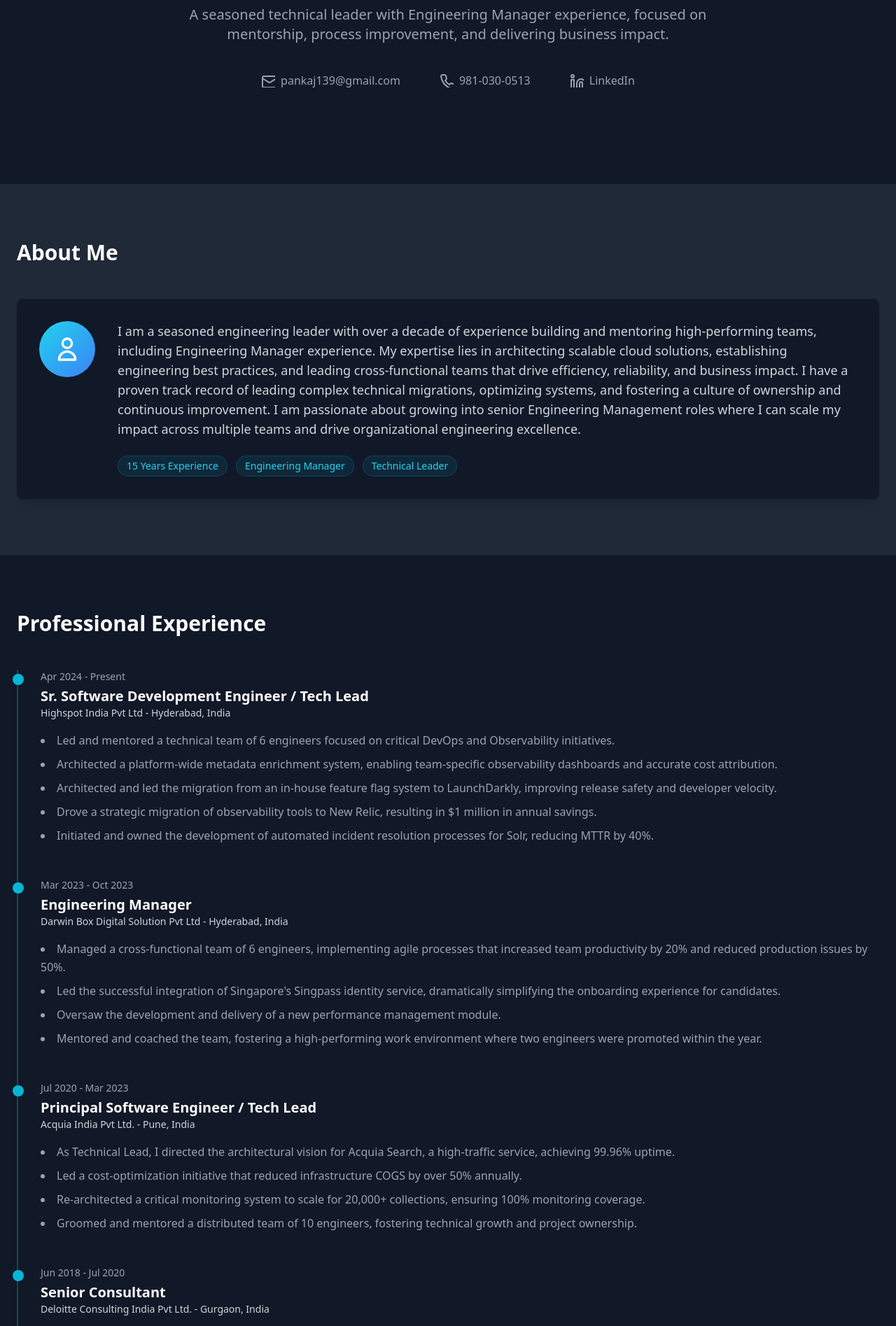
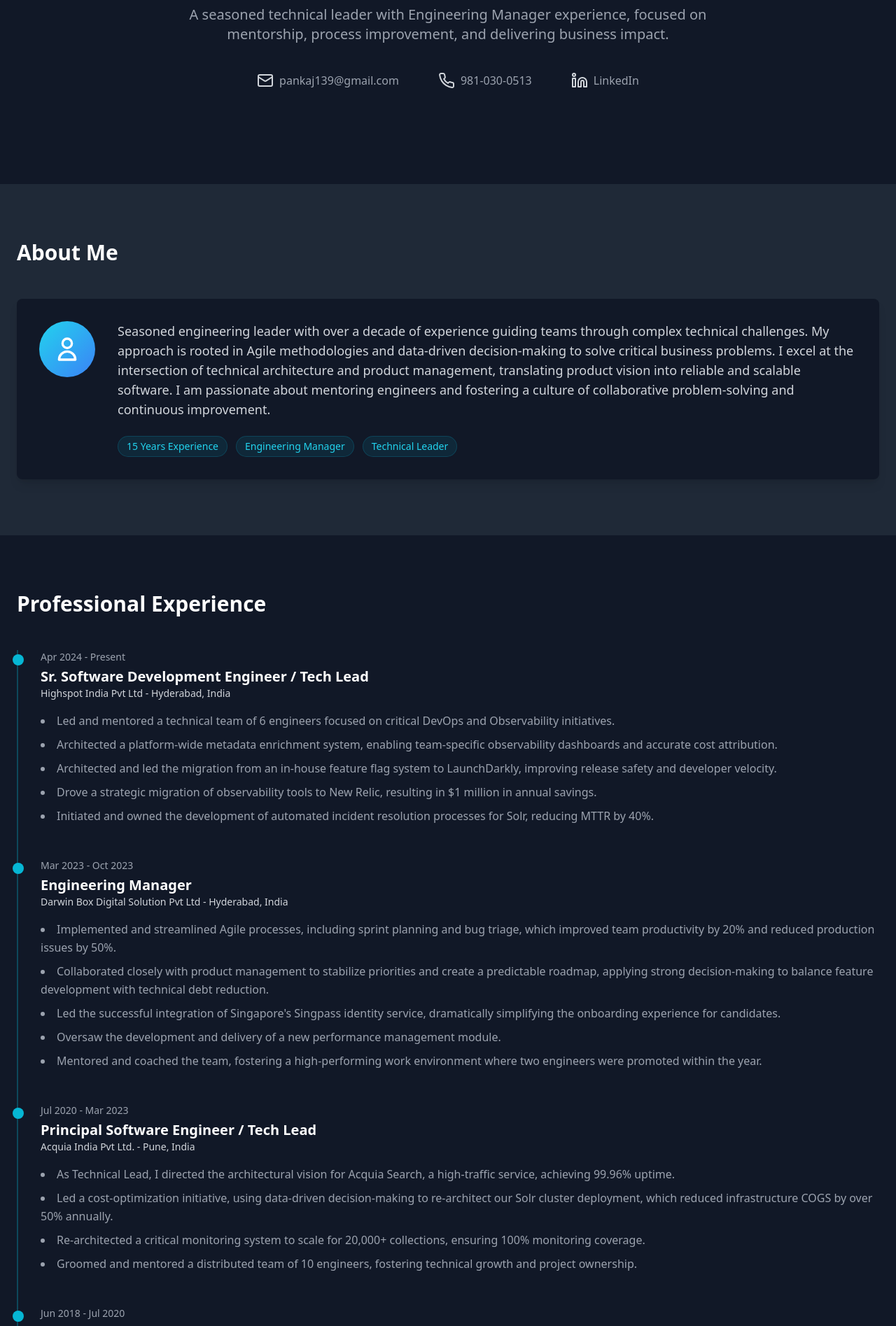
Before and after one commit to pankaj139/pankaj139, a React (Create React App) app in the folder pankaj139/: page / in a window 1280 px wide. Shown: the part 321-2216 px from the top of the page at 70% size. Built offline with nearby package versions, Linux system fonts and the light colour scheme.

Commit message:
Update portfolio details and enhance project descriptions for clarity and impact. Revised summary, experience points, and added comprehensive documentation. Improved formatting for better readability.

```diff
--- a/pankaj139/src/App.js
+++ b/pankaj139/src/App.js
@@ -16,8 +16,8 @@
  * - Dynamic SEO updates
  *
  * Author: Pankaj Khandelwal
- * Created: 2024
- * Updated: 2024 - Added comprehensive documentation and dynamic SEO
+ * Created: 2025
+ * Updated: 2025 - Added comprehensive documentation and dynamic SEO
  */
 
 import React, { useState, useEffect } from 'react';
@@ -36,7 +36,7 @@ const portfolioData = {
     email: "pankaj139@gmail.com",
     linkedin: "linkedin.com/in/pankaj139",
   },
-  summary: "I am a seasoned engineering leader with over a decade of experience building and mentoring high-performing teams, including Engineering Manager experience. My expertise lies in architecting scalable cloud solutions, establishing engineering best practices, and leading cross-functional teams that drive efficiency, reliability, and business impact. I have a proven track record of leading complex technical migrations, optimizing systems, and fostering a culture of ownership and continuous improvement. I am passionate about growing into senior Engineering Management roles where I can scale my impact across multiple teams and drive organizational engineering excellence.",
+  summary: "Seasoned engineering leader with over a decade of experience guiding teams through complex technical challenges. My approach is rooted in Agile methodologies and data-driven decision-making to solve critical business problems. I excel at the intersection of technical architecture and product management, translating product vision into reliable and scalable software. I am passionate about mentoring engineers and fostering a culture of collaborative problem-solving and continuous improvement.",
   experiences: [
     {
       company: "Highspot India Pvt Ltd",
@@ -57,7 +57,8 @@ const portfolioData = {
       period: "Mar 2023 - Oct 2023",
       location: "Hyderabad, India",
       points: [
-        "Managed a cross-functional team of 6 engineers, implementing agile processes that increased team productivity by 20% and reduced production issues by 50%.",
+        "Implemented and streamlined Agile processes, including sprint planning and bug triage, which improved team productivity by 20% and reduced production issues by 50%.",
+        "Collaborated closely with product management to stabilize priorities and create a predictable roadmap, applying strong decision-making to balance feature development with technical debt reduction.",
         "Led the successful integration of Singapore's Singpass identity service, dramatically simplifying the onboarding experience for candidates.",
         "Oversaw the development and delivery of a new performance management module.",
         "Mentored and coached the team, fostering a high-performing work environment where two engineers were promoted within the year.",
@@ -70,7 +71,7 @@ const portfolioData = {
       location: "Pune, India",
       points: [
         "As Technical Lead, I directed the architectural vision for Acquia Search, a high-traffic service, achieving 99.96% uptime.",
-        "Led a cost-optimization initiative that reduced infrastructure COGS by over 50% annually.",
+        "Led a cost-optimization initiative, using data-driven decision-making to re-architect our Solr cluster deployment, which reduced infrastructure COGS by over 50% annually.",
         "Re-architected a critical monitoring system to scale for 20,000+ collections, ensuring 100% monitoring coverage.",
         "Groomed and mentored a distributed team of 10 engineers, fostering technical growth and project ownership.",
       ],
@@ -82,7 +83,7 @@ const portfolioData = {
       location: "Gurgaon, India",
       points: [
         "Led the architecture for the Bersin Member site modernization, increasing user engagement by 25%.",
-        "Drastically improved a critical API's performance, reducing response time from over 60 seconds to under 1 second.",
+        "Applied deep diagnostic and problem-solving skills to identify and fix a critical performance bottleneck in a legacy API, reducing its response time from over 60 seconds to under 1 second.",
         "Designed a scalable architecture to migrate a legacy web application to AWS, reducing operational costs by 40%.",
       ],
     },
@@ -556,7 +557,18 @@ const portfolioData = {
     },
   ],
   skills: {
-    Leadership: ["Team Building", "Mentoring", "Project Leadership", "Process Improvement", "Strategic Planning"],
+    "Leadership & Process": [
+      "Team Building",
+      "Mentoring",
+      "Strategic Decision-Making",
+      "Technical Problem-Solving",
+      "Agile Methodologies",
+      "Stakeholder Collaboration",
+      "Product Management Alignment",
+      "Project Leadership",
+      "Process Improvement",
+      "Strategic Planning"
+    ],
     Cloud_AWS: ["EC2", "S3", "RDS", "Aurora", "SQS", "SNS", "Elasticache", "CloudFront", "Route53", "CloudFormation", "Lambda", "API Gateway", "Step Functions", "SSM"],
     Backend: ["Node.js", "PHP", "Python", "Java", "Clojure", "Ruby", "Laravel", "Spring Boot", "Symfony", "LAMP Stack"],
     Frontend: ["JavaScript", "HTML5", "CSS", "jQuery", "Bootstrap", "React"],
@@ -590,11 +602,11 @@ const LinkedinIcon = ({ className }) => (
 );
 
 const ChevronRightIcon = ({ className }) => (
-    <svg xmlns="http://www.w3.org/2000/svg" width="24" height="24" viewBox="0 0 24" fill="none" stroke="currentColor" strokeWidth="2" strokeLinecap="round" strokeLinejoin="round" className={className}><path d="m9 18 6-6-6-6"/></svg>
+  <svg xmlns="http://www.w3.org/2000/svg" width="24" height="24" viewBox="0 0 24" fill="none" stroke="currentColor" strokeWidth="2" strokeLinecap="round" strokeLinejoin="round" className={className}><path d="m9 18 6-6-6-6" /></svg>
 );
 
 const XIcon = ({ className }) => (
-    <svg xmlns="http://www.w3.org/2000/svg" width="24" height="24" viewBox="0 0 24" fill="none" stroke="currentColor" strokeWidth="2" strokeLinecap="round" strokeLinejoin="round" className={className}><path d="M18 6 6 18"/><path d="m6 6 12 12"/></svg>
+  <svg xmlns="http://www.w3.org/2000/svg" width="24" height="24" viewBox="0 0 24" fill="none" stroke="currentColor" strokeWidth="2" strokeLinecap="round" strokeLinejoin="round" className={className}><path d="M18 6 6 18" /><path d="m6 6 12 12" /></svg>
 );
 
 
@@ -684,16 +696,16 @@ const Hero = () => (
         {portfolioData.heroSubtitle}
       </p>
       <div className="mt-8 flex flex-col sm:flex-row justify-center items-center space-y-4 sm:space-y-0 sm:space-x-6 text-gray-400">
-        <a href={`mailto:${portfolioData.contact.email}`} className="flex items-center space-x-2 hover:text-cyan-400 transition-colors px-4 py-2 rounded-lg hover:bg-gray-800/50">
-          <MailIcon className="w-5 h-5 flex-shrink-0" />
+        <a href={`mailto:${portfolioData.contact.email}`} className="group flex items-center space-x-2 hover:text-cyan-400 transition-colors px-4 py-2 rounded-lg hover:bg-gray-800/50">
+          <MailIcon className="w-6 h-6 flex-shrink-0 text-gray-300 group-hover:text-cyan-400 transition-colors" />
           <span className="text-sm sm:text-base">{portfolioData.contact.email}</span>
         </a>
-        <a href={`tel:${portfolioData.contact.phone}`} className="flex items-center space-x-2 hover:text-cyan-400 transition-colors px-4 py-2 rounded-lg hover:bg-gray-800/50">
-          <PhoneIcon className="w-5 h-5 flex-shrink-0" />
+        <a href={`tel:${portfolioData.contact.phone}`} className="group flex items-center space-x-2 hover:text-cyan-400 transition-colors px-4 py-2 rounded-lg hover:bg-gray-800/50">
+          <PhoneIcon className="w-6 h-6 flex-shrink-0 text-gray-300 group-hover:text-cyan-400 transition-colors" />
           <span className="text-sm sm:text-base">{portfolioData.contact.phone}</span>
         </a>
-        <a href={`https://${portfolioData.contact.linkedin}`} target="_blank" rel="noopener noreferrer" className="flex items-center space-x-2 hover:text-cyan-400 transition-colors px-4 py-2 rounded-lg hover:bg-gray-800/50">
-          <LinkedinIcon className="w-5 h-5 flex-shrink-0" />
+        <a href={`https://${portfolioData.contact.linkedin}`} target="_blank" rel="noopener noreferrer" className="group flex items-center space-x-2 hover:text-cyan-400 transition-colors px-4 py-2 rounded-lg hover:bg-gray-800/50">
+          <LinkedinIcon className="w-6 h-6 flex-shrink-0 text-gray-300 group-hover:text-cyan-400 transition-colors" />
           <span className="text-sm sm:text-base">LinkedIn</span>
         </a>
       </div>
@@ -804,8 +816,7 @@ const Projects = ({ onProjectSelect }) => {
               <button
                 key={company}
                 onClick={() => setSelectedCompany(company)}
-                className={`px-3 md:px-4 py-2 rounded-full text-xs md:text-sm font-medium transition-all duration-200 ${
-                  selectedCompany === company
+                className={`px-3 md:px-4 py-2 rounded-full text-xs md:text-sm font-medium transition-all duration-200 ${selectedCompany === company
                     ? 'bg-cyan-500 text-white shadow-lg shadow-cyan-500/25'
                     : 'bg-gray-700 text-gray-300 hover:bg-gray-600 hover:text-white'
                   }`}
```
Lines whose indentation alone changed are shown as unchanged.
